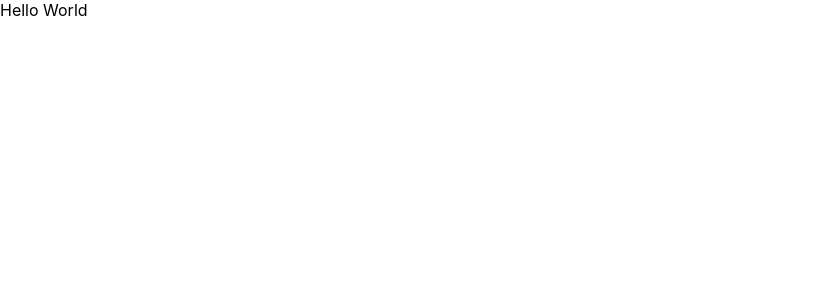
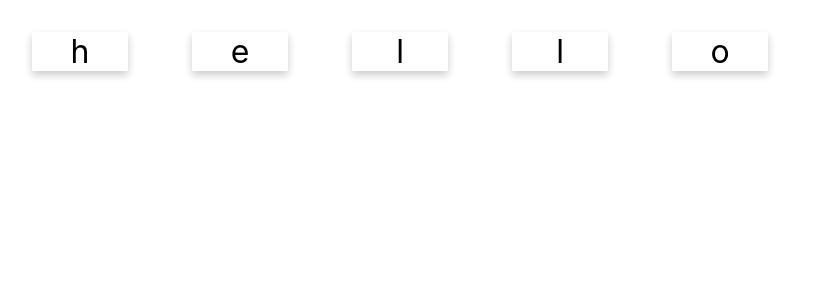
Before and after one commit to vkk316/6210110107-3sa03, a React (Create React App) app: page / in a window 1280 px wide. Shown: the top 300 px of the page, without its empty margins (0-833 px from the left). Built offline with nearby package versions, Linux system fonts and the light colour scheme.

Commit message:
Components & Props

```diff
--- a/src/App.css
+++ b/src/App.css
@@ -36,3 +36,13 @@
     transform: rotate(360deg);
   }
 }
+
+.card {
+  display: inline-block;
+  text-align: center;
+  width: 3em;
+  font-size: 2em;
+  box-shadow: 0 4px 8px 0 rgba(0,0,0,0.2);
+  margin: 1em;
+  user-select: none;
+}
--- a/src/App.js
+++ b/src/App.js
@@ -1,9 +1,14 @@
-import logo from './logo.svg';
 import './App.css';
+import CharacterCard from './CharacterCard';
+import WordCard from './WordCard';
 
+const word = "Hello";
 function App() {
   return (
-    <div>Hello World</div>);
+  <div>
+    <WordCard value="hello"/>
+  </div>
+  );
 }
 
 export default App;
--- /dev/null
+++ b/src/CharacterCard.js
@@ -0,0 +1,7 @@
+import React from 'react';
+
+export default function CharacterCard(props) {
+    return (
+    <div class='card'>{props.value}</div>
+    )
+}
--- /dev/null
+++ b/src/WordCard.js
@@ -0,0 +1,9 @@
+import React from 'react';
+import CharacterCard from './CharacterCard';
+export default function WordCard(props) {
+    return (
+        <div> {
+            Array.from(props.value).map((c, i) => <CharacterCard value={c} key={i} />)}
+        </div>
+    );
+}
```
